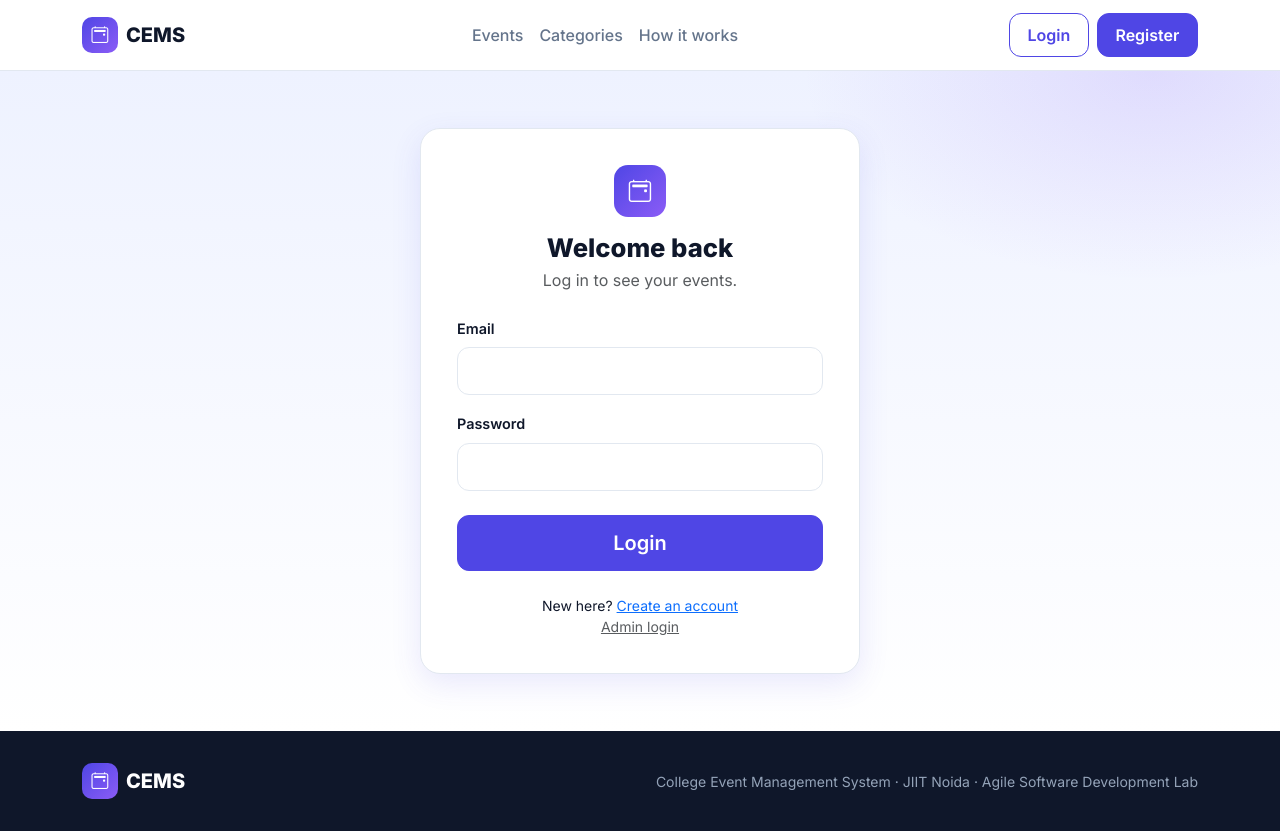
After one commit to manyacreates/college-event-management, a Flask app: page /login in a window 1280 px wide. The commit adds this page. Run offline with Flask 3, Linux system fonts and the light colour scheme.

Commit message:
GREEN: Add login, register and admin login pages

```diff
--- a/app/routes/pages.py
+++ b/app/routes/pages.py
@@ -37,3 +37,27 @@ def index():
         events=[event.to_dict() for event in upcoming],
         categories=[(name, CATEGORY_ICONS[name]) for name in CATEGORIES],
     )
+
+
+@pages_bp.route("/login")
+def login_page():
+    return render_template(
+        "auth/auth.html", mode="login",
+        title="Welcome back", subtitle="Log in to see your events.",
+    )
+
+
+@pages_bp.route("/register")
+def register_page():
+    return render_template(
+        "auth/auth.html", mode="register",
+        title="Create your account", subtitle="Join CEMS and start registering for events.",
+    )
+
+
+@pages_bp.route("/admin/login")
+def admin_login_page():
+    return render_template(
+        "auth/auth.html", mode="admin",
+        title="Admin login", subtitle="Organizers and administrators only.",
+    )
--- a/app/static/css/style.css
+++ b/app/static/css/style.css
@@ -149,3 +149,22 @@
     .hero { padding: 3rem 0 4rem; }
     .section { padding: 3rem 0; }
   }
+  /* Auth pages */
+.auth-wrap {
+  min-height: calc(100vh - 140px);
+  display: flex; align-items: center; justify-content: center;
+  padding: 3rem 1rem;
+  background:
+    radial-gradient(500px 300px at 90% 0%, rgba(139, 92, 246, 0.15), transparent 70%),
+    linear-gradient(180deg, var(--indigo-50), #fff);
+}
+.auth-card {
+  width: 100%; max-width: 440px; background: #fff;
+  border: 1px solid var(--line); border-radius: 20px;
+  padding: 2.25rem; box-shadow: var(--shadow-md);
+}
+.auth-title { font-size: 1.6rem; font-weight: 800; margin: 1rem 0 0.25rem; }
+.brand-mark-lg { width: 52px; height: 52px; font-size: 1.4rem; border-radius: 14px; }
+.form-control { border-radius: 12px; border-color: var(--line); }
+.form-control:focus { border-color: var(--indigo-600); box-shadow: 0 0 0 0.2rem rgba(79, 70, 229, 0.15); }
+.form-label { font-weight: 600; font-size: 0.9rem; }
--- /dev/null
+++ b/app/static/js/auth.js
@@ -0,0 +1,72 @@
+const form = document.getElementById("authForm");
+const errorBox = document.getElementById("formError");
+const submitButton = document.getElementById("submitButton");
+
+function showError(message) {
+  errorBox.textContent = message;
+  errorBox.classList.remove("d-none");
+}
+
+async function postJson(url, data) {
+  const response = await fetch(url, {
+    method: "POST",
+    headers: { "Content-Type": "application/json" },
+    body: JSON.stringify(data),
+  });
+  const body = await response.json().catch(() => ({}));
+  return { ok: response.ok, body };
+}
+
+form.addEventListener("submit", async (event) => {
+  event.preventDefault();
+  errorBox.classList.add("d-none");
+
+  const mode = form.dataset.mode;
+  const email = form.elements.email.value.trim();
+  const password = form.elements.password.value;
+
+  if (!email || !password) {
+    showError("Please fill in all fields.");
+    return;
+  }
+
+  submitButton.disabled = true;
+  const originalText = submitButton.textContent;
+  submitButton.textContent = "Please wait...";
+
+  try {
+    if (mode === "register") {
+      const name = form.elements.name.value.trim();
+      if (!name) {
+        showError("Please enter your name.");
+        return;
+      }
+      const created = await postJson("/api/auth/register", { name, email, password });
+      if (!created.ok) {
+        showError(created.body.message || "Registration failed.");
+        return;
+      }
+    }
+
+    const login = await postJson("/api/auth/login", { email, password });
+    if (!login.ok) {
+      showError(login.body.message || "Login failed.");
+      return;
+    }
+
+    // The admin login page only lets admins through.
+    if (mode === "admin" && login.body.user.role !== "admin") {
+      await fetch("/api/auth/logout", { method: "POST" });
+      showError("This account is not an administrator.");
+      return;
+    }
+
+    // Dashboards are built in the next steps, so go home for now.
+    window.location.href = "/";
+  } catch (error) {
+    showError("Could not reach the server. Please try again.");
+  } finally {
+    submitButton.disabled = false;
+    submitButton.textContent = originalText;
+  }
+});
--- /dev/null
+++ b/app/templates/auth/auth.html
@@ -0,0 +1,57 @@
+{% extends "base.html" %}
+
+{% block title %}{{ title }}{% endblock %}
+
+{% block content %}
+<section class="auth-wrap">
+  <div class="auth-card">
+    <div class="text-center mb-4">
+      <span class="brand-mark brand-mark-lg"><i class="bi bi-calendar2-event"></i></span>
+      <h1 class="auth-title">{{ title }}</h1>
+      <p class="text-muted mb-0">{{ subtitle }}</p>
+    </div>
+
+    <div id="formError" class="alert alert-danger d-none" role="alert"></div>
+
+    <form id="authForm" data-mode="{{ mode }}" novalidate>
+      {% if mode == "register" %}
+      <div class="mb-3">
+        <label for="name" class="form-label">Full name</label>
+        <input type="text" class="form-control form-control-lg" id="name" name="name" autocomplete="name" required>
+      </div>
+      {% endif %}
+
+      <div class="mb-3">
+        <label for="email" class="form-label">Email</label>
+        <input type="email" class="form-control form-control-lg" id="email" name="email" autocomplete="email" required>
+      </div>
+
+      <div class="mb-4">
+        <label for="password" class="form-label">Password</label>
+        <input type="password" class="form-control form-control-lg" id="password" name="password"
+               autocomplete="{% if mode == 'register' %}new-password{% else %}current-password{% endif %}" required>
+        {% if mode == "register" %}<div class="form-text">At least 8 characters.</div>{% endif %}
+      </div>
+
+      <button type="submit" class="btn btn-primary btn-lg w-100" id="submitButton">
+        {% if mode == "register" %}Create account{% else %}Login{% endif %}
+      </button>
+    </form>
+
+    <div class="text-center mt-4 small">
+      {% if mode == "login" %}
+        New here? <a href="/register">Create an account</a><br>
+        <a href="/admin/login" class="text-muted">Admin login</a>
+      {% elif mode == "register" %}
+        Already registered? <a href="/login">Login</a>
+      {% else %}
+        <a href="/login">Back to student login</a>
+      {% endif %}
+    </div>
+  </div>
+</section>
+{% endblock %}
+
+{% block scripts %}
+<script src="/static/js/auth.js"></script>
+{% endblock %}
```
